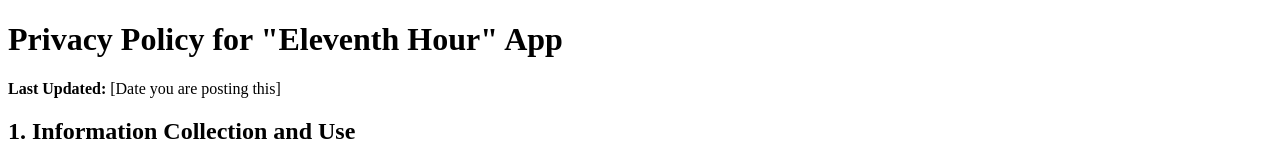
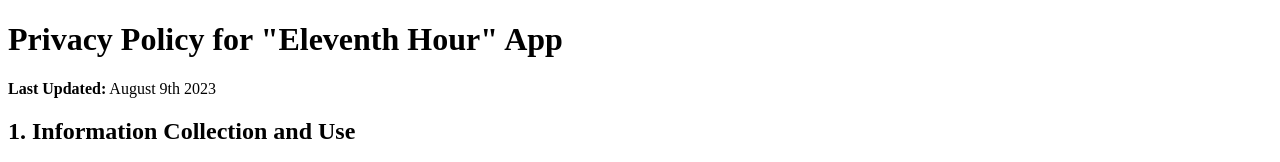
Before and after one commit to 11th-hour/11th-hour.github.io, a plain HTML site: page privacy-policy.html in a window 1280 px wide. Shown: the top 162 px of the page. Drawn offline with Linux system fonts and the light colour scheme.

Commit message:
Fix date on pp

```diff
--- a/privacy-policy.html
+++ b/privacy-policy.html
@@ -7,7 +7,7 @@
 </head>
 <body>
     <h1>Privacy Policy for "Eleventh Hour" App</h1>
-    <p><strong>Last Updated:</strong> [Date you are posting this]</p>
+    <p><strong>Last Updated:</strong> August 9th 2023</p>
 
     <h2>1. Information Collection and Use</h2>
     <h3>User-Provided Information</h3>
```
